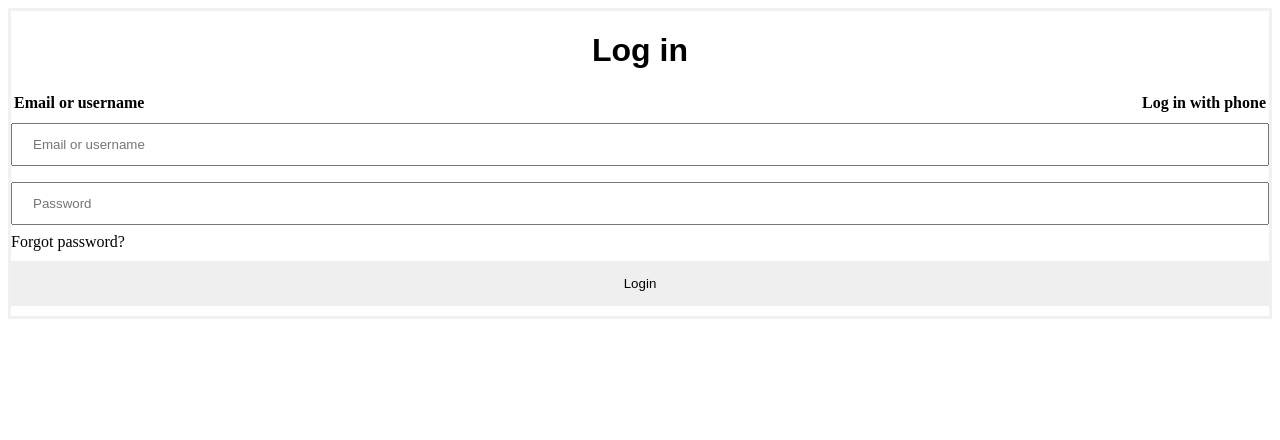
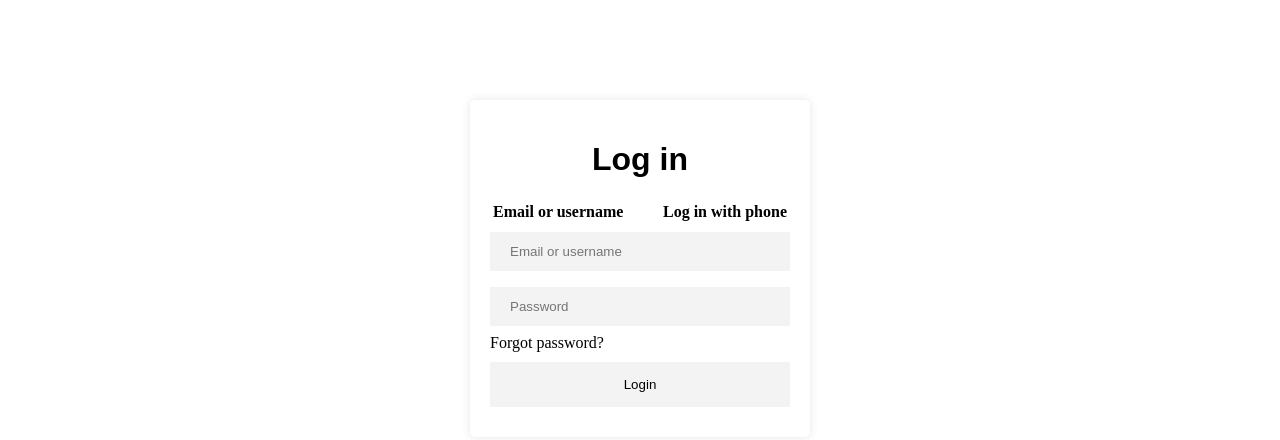
Before and after one commit to ainjiha/DFT40163_MK5_Login, a plain HTML site: page index.html in a window 1280 px wide. Drawn offline with Linux system fonts and the light colour scheme.

Commit message:
tambah coding

```diff
--- a/style.css
+++ b/style.css
@@ -1,3 +1,13 @@
+.container {
+  width: 300px;
+  margin: 0 auto;
+  margin-top: 100px;
+  background-color: white;
+  padding: 20px;
+  border-radius: 5px;
+  box-shadow: 0 0 10px rgba(0, 0, 0, 0.1);
+}
+
 h1 {
     color: black;
     text-align: center;
@@ -8,13 +18,9 @@ button {
     width: 100%;
     padding: 15px;
     margin: 10px 0px;
+    background-color: rgb(243, 243, 243);
     border: none;
 }
-
-
-form {
-     border: 3px solid #f1f1f1;
- }
 
 input[type=text], input[type=password] {
      width: 100%;
@@ -22,7 +28,11 @@ input[type=text], input[type=password] {
      padding: 12px 20px;
      display: inline-block;
      box-sizing: border-box;
+     background-color: rgb(243, 243, 243);
+     border: none;
+
  }
+
  table {
     width: 100%;
     text-align: center;
@@ -30,6 +40,7 @@ input[type=text], input[type=password] {
 
   th.email {
     text-align: left;
+
   }
 
   th.login {
```
